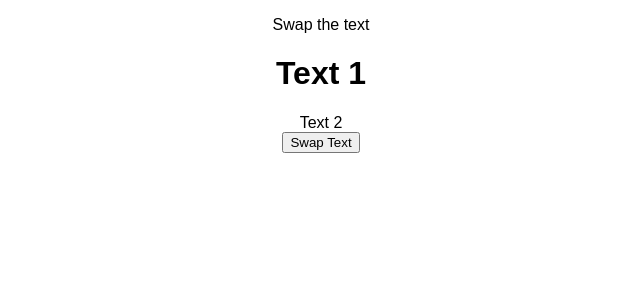
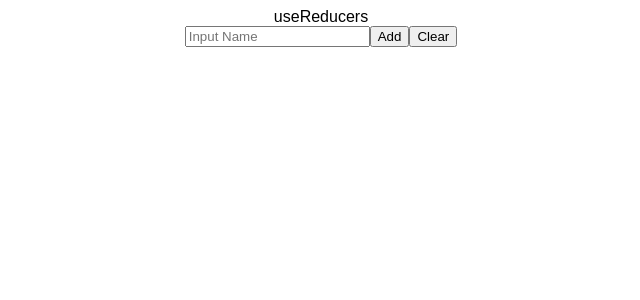
Before and after one commit to Bhupesh1998/Sanbox_Projects_React, a React (Create React App) app: page / in a window 1280 px wide. Shown: the top 300 px of the page, without its empty margins (319-959 px from the left). Built offline with nearby package versions, Linux system fonts and the light colour scheme.

Commit message:
Added changes

```diff
--- a/src/App.js
+++ b/src/App.js
@@ -2,13 +2,15 @@ import "./styles.css";
 import ReactForm from "./Components/ReactForm";
 import ReactAPICall from "./Components/ReactAPICall";
 import TextSwap from "./Components/TextSwap";
+import UseReducerHook from "./ReactHooks/UseReducerHook";
 
 export default function App() {
   return (
     <div className="App">
       {/* <ReactForm /> */}
       {/* <ReactAPICall /> */}
-      <TextSwap />
+      {/* <TextSwap /> */}
+      <UseReducerHook />
     </div>
   );
 }
--- /dev/null
+++ b/src/ReactHooks/UseReducerHook.jsx
@@ -0,0 +1,64 @@
+import React, { useReducer, useState } from "react";
+
+const initialVal = [];
+
+const reducerFun = (state, action) => {
+  if (action.type === "ADD_TASK") {
+    return [
+      ...state,
+      {
+        id: state.length + 1,
+        name: action.payload,
+      },
+    ];
+  }
+  if (action.type === "Delete") {
+    return state.filter((item) => item.id !== action.payload);
+  }
+  if (action.type === "Clear") {
+    return initialVal;
+  } else {
+    return state;
+  }
+};
+
+function UseReducerHook() {
+  const [state, dispatch] = useReducer(reducerFun, initialVal);
+  const [input, setInput] = useState("");
+
+  const handleAddOperation = () => {
+    dispatch({ type: "ADD_TASK", payload: input });
+    setInput("");
+  };
+
+  const handleDelete = (id) => {
+    dispatch({ type: "Delete", payload: id });
+  };
+
+  const ClearLogic = () => {
+    dispatch({ type: "Clear" });
+  };
+  return (
+    <>
+      <div>useReducers</div>
+      <input
+        type="text"
+        value={input}
+        placeholder="Input Name"
+        onChange={(e) => setInput(e.target.value)}
+      />
+      <button onClick={handleAddOperation}>Add</button>
+      {state?.map((items) => (
+        <>
+          <li key={items.key}>
+            {items.name}
+            <button onClick={() => handleDelete(items.id)}>Delete</button>
+          </li>
+        </>
+      ))}
+      <button onClick={ClearLogic}>Clear</button>
+    </>
+  );
+}
+
+export default UseReducerHook;
```
Also changed, not shown: .codesandbox/tasks.json, 7 other files (tests, documents, lock files or other folders).
